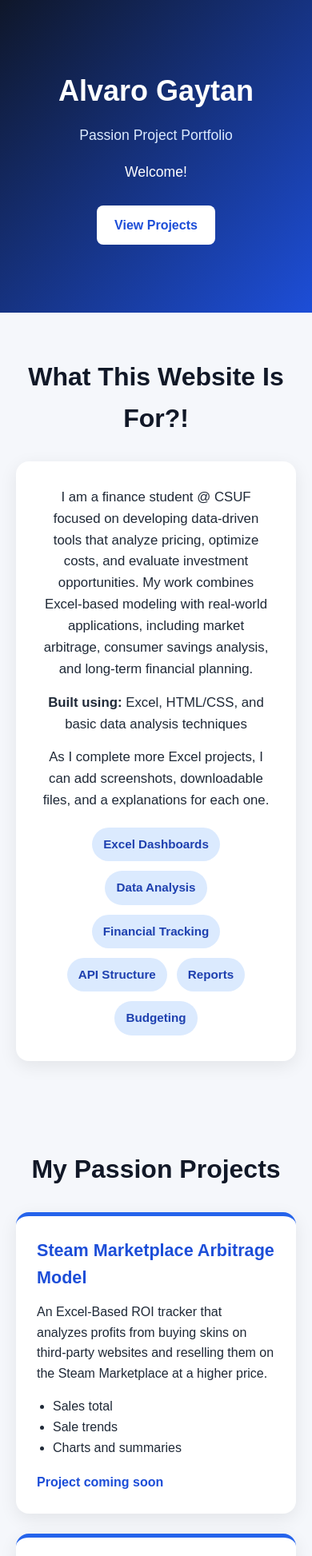
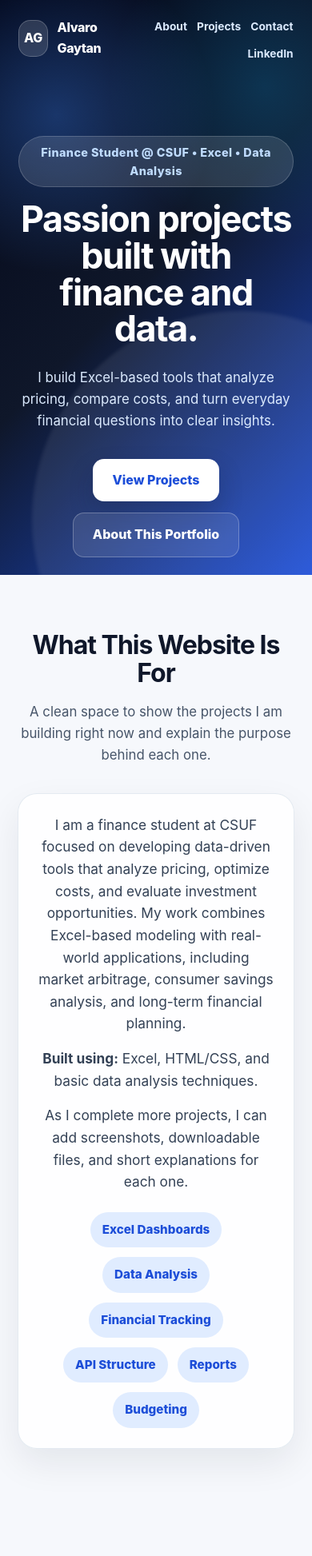
Before and after one commit to Alviwrld/Alviwrld.github.io, a plain HTML site: page index.html in a window 390 px wide. Shown: the top 1946 px of the page at 80% size. Drawn offline with Linux system fonts and the light colour scheme.

Commit message:
Update index.html

```diff
--- a/index.html
+++ b/index.html
@@ -1,131 +1,297 @@
+<!DOCTYPE html>
 <html lang="en">
 <head>
   <meta charset="UTF-8" />
   <meta name="viewport" content="width=device-width, initial-scale=1.0" />
-  <title>Alvaro Gaytan | Passion Project </title>
+  <title>Alvaro Gaytan | Passion Project</title>
   <link rel="icon" type="image/x-icon" href="/favicon.ico?v=2">
-<link rel="icon" type="image/png" sizes="96x96" href="/favicon-96x96.png?v=2">
-<link rel="apple-touch-icon" sizes="180x180" href="apple-touch-icon.png">
-<link rel="manifest" href="site.webmanifest">
+  <link rel="icon" type="image/png" sizes="96x96" href="/favicon-96x96.png?v=2">
+  <link rel="apple-touch-icon" sizes="180x180" href="apple-touch-icon.png">
+  <link rel="manifest" href="site.webmanifest">
+
   <style>
     * {
       margin: 0;
       padding: 0;
       box-sizing: border-box;
-      font-family: Arial, Helvetica, sans-serif;
+      font-family: Inter, Arial, Helvetica, sans-serif;
+    }
+
+    html {
+      scroll-behavior: smooth;
     }
 
     body {
-      background: #f5f7fb;
-      color: #1f2937;
+      background: #f6f8fc;
+      color: #0f172a;
       line-height: 1.6;
     }
 
-    header {
-      background: linear-gradient(135deg, #0f172a, #1d4ed8);
-      color: white;
-      padding: 85px 20px;
-      text-align: center;
+    a {
+      color: inherit;
     }
 
-    header h1 {
-      font-size: 3rem;
-      margin-bottom: 12px;
+    .hero {
+      min-height: 88vh;
+      background:
+        radial-gradient(circle at 18% 20%, rgba(59, 130, 246, 0.35), transparent 30%),
+        radial-gradient(circle at 85% 15%, rgba(14, 165, 233, 0.22), transparent 28%),
+        linear-gradient(135deg, #020617 0%, #0f172a 48%, #1d4ed8 100%);
+      color: white;
+      padding: 26px 7%;
+      position: relative;
+      overflow: hidden;
     }
 
-    header h2 {
-      font-size: 1.35rem;
-      font-weight: normal;
-      color: #dbeafe;
-      margin-bottom: 18px;
+    .hero::after {
+      content: "";
+      position: absolute;
+      width: 520px;
+      height: 520px;
+      right: -170px;
+      bottom: -190px;
+      border-radius: 50%;
+      background: rgba(255, 255, 255, 0.08);
+      filter: blur(2px);
     }
 
-    header p {
-      max-width: 760px;
-      margin: 0 auto 28px;
-      font-size: 1.1rem;
+    .navbar {
+      max-width: 1150px;
+      margin: auto;
+      display: flex;
+      justify-content: space-between;
+      align-items: center;
+      position: relative;
+      z-index: 2;
+    }
+
+    .logo {
+      display: flex;
+      align-items: center;
+      gap: 12px;
+      font-weight: 800;
+      letter-spacing: -0.4px;
+    }
+
+    .logo-mark {
+      width: 46px;
+      height: 46px;
+      border-radius: 15px;
+      background: rgba(255, 255, 255, 0.14);
+      display: flex;
+      align-items: center;
+      justify-content: center;
+      border: 1px solid rgba(255, 255, 255, 0.22);
+      backdrop-filter: blur(12px);
+    }
+
+    .nav-links {
+      display: flex;
+      align-items: center;
+      gap: 24px;
+      color: #dbeafe;
+      font-weight: 700;
+      font-size: 0.95rem;
+    }
+
+    .nav-links a {
+      text-decoration: none;
+      transition: 0.2s;
+    }
+
+    .nav-links a:hover {
+      color: white;
+    }
+
+    .hero-content {
+      max-width: 900px;
+      margin: 125px auto 0;
+      text-align: center;
+      position: relative;
+      z-index: 2;
+    }
+
+    .eyebrow {
+      display: inline-block;
+      margin-bottom: 18px;
+      padding: 8px 15px;
+      border-radius: 999px;
+      background: rgba(255, 255, 255, 0.12);
+      border: 1px solid rgba(255, 255, 255, 0.18);
+      color: #bfdbfe;
+      font-weight: 800;
+      font-size: 0.9rem;
+      letter-spacing: 0.4px;
+    }
+
+    .hero h1 {
+      font-size: clamp(2.8rem, 7vw, 5.6rem);
+      line-height: 1.02;
+      letter-spacing: -3px;
+      margin-bottom: 24px;
+    }
+
+    .hero-text {
+      max-width: 740px;
+      margin: 0 auto 34px;
+      color: #dbeafe;
+      font-size: 1.25rem;
+    }
+
+    .hero-buttons {
+      display: flex;
+      justify-content: center;
+      gap: 14px;
+      flex-wrap: wrap;
     }
 
     .btn {
       display: inline-block;
-      padding: 12px 22px;
-      border-radius: 8px;
+      padding: 14px 24px;
+      border-radius: 14px;
       text-decoration: none;
-      font-weight: bold;
-      transition: 0.3s;
+      font-weight: 800;
+      transition: 0.25s;
+    }
+
+    .btn-primary {
       background: white;
       color: #1d4ed8;
+      box-shadow: 0 14px 30px rgba(15, 23, 42, 0.22);
+    }
+
+    .btn-secondary {
+      color: white;
+      background: rgba(255, 255, 255, 0.1);
+      border: 1px solid rgba(255, 255, 255, 0.25);
+      backdrop-filter: blur(10px);
     }
 
     .btn:hover {
       transform: translateY(-3px);
-      opacity: 0.9;
+      opacity: 0.92;
     }
 
     section {
-      max-width: 1100px;
+      max-width: 1120px;
       margin: auto;
-      padding: 55px 20px;
+      padding: 70px 22px;
     }
 
     .section-title {
       text-align: center;
-      font-size: 2rem;
-      margin-bottom: 28px;
-      color: #111827;
+      font-size: clamp(2rem, 4vw, 2.7rem);
+      line-height: 1.1;
+      margin-bottom: 18px;
+      color: #0f172a;
+      letter-spacing: -1px;
+    }
+
+    .section-subtitle {
+      max-width: 700px;
+      margin: 0 auto 34px;
+      text-align: center;
+      color: #475569;
+      font-size: 1.05rem;
     }
 
     .intro-box {
-      background: white;
-      padding: 32px;
-      border-radius: 16px;
-      box-shadow: 0 6px 22px rgba(0, 0, 0, 0.08);
+      background: rgba(255, 255, 255, 0.86);
+      border: 1px solid rgba(226, 232, 240, 0.9);
+      padding: 36px;
+      border-radius: 24px;
+      box-shadow: 0 18px 45px rgba(15, 23, 42, 0.08);
       text-align: center;
     }
 
     .intro-box p {
-      font-size: 1.05rem;
-      margin-bottom: 15px;
+      font-size: 1.08rem;
+      margin-bottom: 16px;
+      color: #334155;
+    }
+
+    .skills {
+      display: flex;
+      justify-content: center;
+      flex-wrap: wrap;
+      gap: 12px;
+      margin-top: 24px;
+    }
+
+    .skill {
+      background: #e0ecff;
+      color: #1d4ed8;
+      padding: 10px 15px;
+      border-radius: 999px;
+      font-weight: 800;
+      font-size: 0.95rem;
     }
 
     .projects-grid {
       display: grid;
-      grid-template-columns: repeat(auto-fit, minmax(280px, 1fr));
-      gap: 25px;
+      grid-template-columns: repeat(auto-fit, minmax(285px, 1fr));
+      gap: 24px;
     }
 
     .project-card {
       background: white;
-      padding: 26px;
-      border-radius: 16px;
-      box-shadow: 0 6px 22px rgba(0, 0, 0, 0.08);
-      border-top: 5px solid #2563eb;
-      transition: 0.3s;
+      padding: 28px;
+      border-radius: 24px;
+      box-shadow: 0 18px 45px rgba(15, 23, 42, 0.08);
+      border: 1px solid #e2e8f0;
+      transition: 0.25s;
+      position: relative;
+      overflow: hidden;
+    }
+
+    .project-card::before {
+      content: "";
+      position: absolute;
+      top: 0;
+      left: 0;
+      width: 100%;
+      height: 6px;
+      background: linear-gradient(90deg, #1d4ed8, #38bdf8);
     }
 
     .project-card:hover {
-      transform: translateY(-6px);
+      transform: translateY(-7px);
+      box-shadow: 0 24px 55px rgba(15, 23, 42, 0.13);
+    }
+
+    .project-tag {
+      display: inline-block;
+      margin-bottom: 16px;
+      padding: 6px 11px;
+      border-radius: 999px;
+      background: #eff6ff;
+      color: #1d4ed8;
+      font-size: 0.82rem;
+      font-weight: 800;
     }
 
     .project-card h3 {
-      color: #1d4ed8;
+      color: #0f172a;
       margin-bottom: 12px;
       font-size: 1.35rem;
+      line-height: 1.25;
     }
 
     .project-card p {
-      margin-bottom: 16px;
+      margin-bottom: 18px;
+      color: #475569;
     }
 
     .project-card ul {
       margin-left: 20px;
-      margin-bottom: 18px;
+      margin-bottom: 20px;
+      color: #334155;
     }
 
     .project-link {
       display: inline-block;
       color: #1d4ed8;
-      font-weight: bold;
+      font-weight: 900;
       text-decoration: none;
     }
 
@@ -133,76 +299,123 @@
       text-decoration: underline;
     }
 
-    .skills {
-      display: flex;
-      justify-content: center;
-      flex-wrap: wrap;
-      gap: 12px;
-      margin-top: 20px;
+    .contact-box {
+      text-align: center;
+      background:
+        radial-gradient(circle at top left, rgba(59, 130, 246, 0.28), transparent 30%),
+        linear-gradient(135deg, #020617, #111827);
+      color: white;
+      border-radius: 24px;
+      padding: 42px;
+      box-shadow: 0 18px 45px rgba(15, 23, 42, 0.18);
     }
 
-    .skill {
-      background: #dbeafe;
-      color: #1e40af;
-      padding: 9px 14px;
-      border-radius: 999px;
-      font-weight: bold;
-      font-size: 0.95rem;
+    .contact-box h2 {
+      font-size: 2rem;
+      margin-bottom: 10px;
     }
 
-    .contact-box {
-      text-align: center;
-      background: #111827;
-      color: white;
-      border-radius: 16px;
-      padding: 35px;
-      box-shadow: 0 6px 22px rgba(0, 0, 0, 0.08);
+    .contact-box p {
+      margin-top: 8px;
+      color: #dbeafe;
     }
 
     .contact-box a {
       color: #93c5fd;
       text-decoration: none;
-      font-weight: bold;
+      font-weight: 800;
+    }
+
+    .contact-box a:hover {
+      text-decoration: underline;
     }
 
     footer {
       background: #020617;
-      color: white;
+      color: #cbd5e1;
       text-align: center;
       padding: 22px;
       margin-top: 30px;
     }
 
-    @media (max-width: 600px) {
-      header h1 {
-        font-size: 2.25rem;
+    @media (max-width: 700px) {
+      .hero {
+        min-height: 78vh;
+        padding: 22px 6%;
       }
 
-      header h2 {
-        font-size: 1.1rem;
+      .navbar {
+        align-items: flex-start;
+        gap: 18px;
+      }
+
+      .nav-links {
+        gap: 12px;
+        font-size: 0.86rem;
+        flex-wrap: wrap;
+        justify-content: flex-end;
+      }
+
+      .hero-content {
+        margin-top: 92px;
+      }
+
+      .hero h1 {
+        letter-spacing: -1.5px;
+      }
+
+      .hero-text {
+        font-size: 1.05rem;
+      }
+
+      .intro-box,
+      .contact-box,
+      .project-card {
+        padding: 25px;
       }
     }
   </style>
 </head>
 <body>
-  <header>
-    <h1>Alvaro Gaytan </h1>
-    <h2>Passion Project Portfolio</h2>
-    <p>
-      Welcome!
-    </p>
-    <a href="#projects" class="btn">View Projects</a>
+  <header class="hero">
+    <nav class="navbar">
+      <div class="logo">
+        <div class="logo-mark">AG</div>
+        <span>Alvaro Gaytan</span>
+      </div>
+      <div class="nav-links">
+        <a href="#about">About</a>
+        <a href="#projects">Projects</a>
+        <a href="#contact">Contact</a>
+        <a href="https://www.linkedin.com/in/alvarogaytancruz/" target="_blank">LinkedIn</a>
+      </div>
+    </nav>
+
+    <div class="hero-content">
+      <p class="eyebrow">Finance Student @ CSUF • Excel • Data Analysis</p>
+      <h1>Passion projects built with finance and data.</h1>
+      <p class="hero-text">
+        I build Excel-based tools that analyze pricing, compare costs, and turn everyday financial questions into clear insights.
+      </p>
+      <div class="hero-buttons">
+        <a href="#projects" class="btn btn-primary">View Projects</a>
+        <a href="#about" class="btn btn-secondary">About This Portfolio</a>
+      </div>
+    </div>
   </header>
 
   <section id="about">
-    <h2 class="section-title">What This Website Is For?!</h2>
+    <h2 class="section-title">What This Website Is For</h2>
+    <p class="section-subtitle">
+      A clean space to show the projects I am building right now and explain the purpose behind each one.
+    </p>
     <div class="intro-box">
       <p>
-        I am a finance student @ CSUF focused on developing data-driven tools that analyze pricing, optimize costs, and evaluate investment opportunities. My work combines Excel-based modeling with real-world applications, including market arbitrage, consumer savings analysis, and long-term financial planning.
+        I am a finance student at CSUF focused on developing data-driven tools that analyze pricing, optimize costs, and evaluate investment opportunities. My work combines Excel-based modeling with real-world applications, including market arbitrage, consumer savings analysis, and long-term financial planning.
       </p>
-      <p><strong>Built using:</strong> Excel, HTML/CSS, and basic data analysis techniques</p>
+      <p><strong>Built using:</strong> Excel, HTML/CSS, and basic data analysis techniques.</p>
       <p>
-        As I complete more Excel projects, I can add screenshots, downloadable files, and a explanations for each one.
+        As I complete more projects, I can add screenshots, downloadable files, and short explanations for each one.
       </p>
       <div class="skills">
         <span class="skill">Excel Dashboards</span>
@@ -217,58 +430,65 @@
 
   <section id="projects">
     <h2 class="section-title">My Passion Projects</h2>
+    <p class="section-subtitle">
+      These are current project ideas I am developing to practice financial modeling, data analysis, and practical problem solving.
+    </p>
+
     <div class="projects-grid">
       <div class="project-card">
+        <span class="project-tag">Excel ROI Model</span>
         <h3>Steam Marketplace Arbitrage Model</h3>
         <p>
-          An Excel-Based ROI tracker that analyzes profits from buying skins on third-party websites and reselling them on the Steam Marketplace at a higher price.
+          An Excel-based ROI tracker that analyzes potential profit from buying skins on third-party websites and reselling them on the Steam Marketplace.
         </p>
         <ul>
-          <li>Sales total</li>
-          <li>Sale trends</li>
-          <li>Charts and summaries</li>
+          <li>Purchase cost tracking</li>
+          <li>Expected resale value</li>
+          <li>ROI and profit summaries</li>
         </ul>
-        <a href="#" class="project-link">Project coming soon</a>
+        <a href="#" class="project-link">Project coming soon →</a>
       </div>
 
       <div class="project-card">
+        <span class="project-tag">Consumer Savings Tool</span>
         <h3>Grocery Price Optimization Model</h3>
         <p>
-         An AI-powered grocery price comparison tool that uses an API to search local grocery stores,
-    compare item prices, and recommend the cheapest options near the user.
+          An AI-powered grocery price comparison concept that searches local grocery stores, compares item prices, and recommends cheaper options.
         </p>
         <ul>
-          <li>AI-powered grocery search</li>
-          <li>Local store price comparison</li>
+          <li>Local price comparison</li>
           <li>Cheapest item recommendations</li>
+          <li>Potential API structure</li>
         </ul>
-        <a href="#" class="project-link">Project coming soon</a>
+        <a href="#" class="project-link">Project coming soon →</a>
       </div>
 
       <div class="project-card">
+        <span class="project-tag">Investment Calculator</span>
         <h3>401(k) Growth Calculator</h3>
         <p>
-          An Excel-based investment calculator that projects 401(k) growth over time using contributions, interest rates, and compounding to estimate long-term retirement savings.
+          An Excel-based investment calculator that projects 401(k) growth using contributions, rates of return, and compounding over time.
         </p>
         <ul>
           <li>Annual contribution tracking</li>
           <li>Compound growth calculation</li>
-          <li>Retirement savings estimation</li>
+          <li>Retirement savings estimate</li>
         </ul>
-        <a href="#" class="project-link">Project coming soon</a>
+        <a href="#" class="project-link">Project coming soon →</a>
       </div>
- </section>
+    </div>
+  </section>
 
   <section id="contact">
     <div class="contact-box">
       <h2>Connect With Me</h2>
       <p>LinkedIn: <a href="https://www.linkedin.com/in/alvarogaytancruz/" target="_blank">linkedin.com/in/alvarogaytancruz</a></p>
-      <P>Email:Alvarokaita@gmail.com</P>
+      <p>Email: <a href="mailto:Alvarokaita@gmail.com">Alvarokaita@gmail.com</a></p>
     </div>
   </section>
 
   <footer>
-    <p>&copy; 2026 Alvaro Gaytan Cruz. Excel Project Portfolio.</p>
+    <p>&copy; 2026 Alvaro Gaytan Cruz. Passion Project Portfolio.</p>
   </footer>
 </body>
 </html>
```
